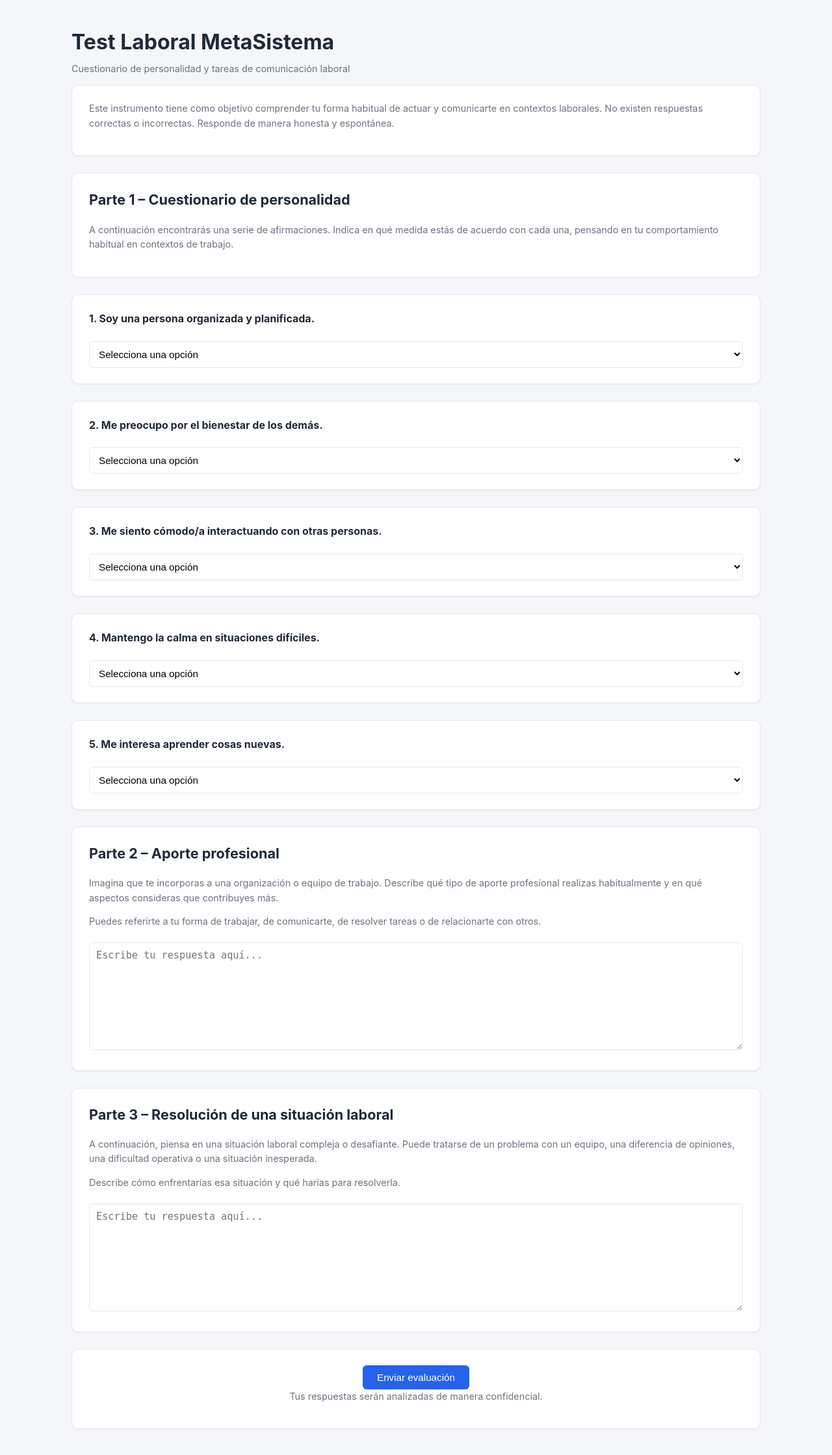
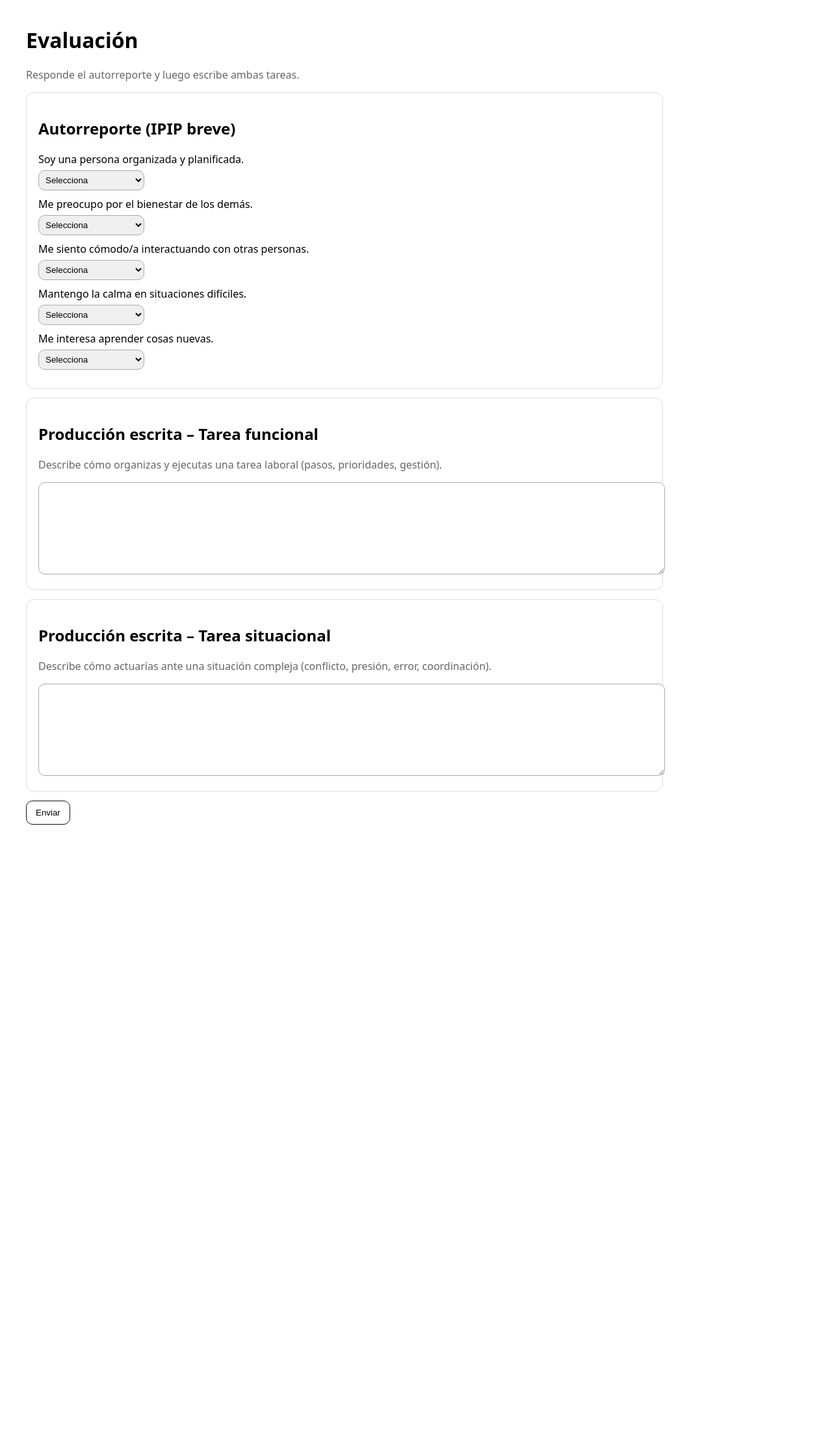
Before and after one commit to christiansotofajardo-cpu/test-laboral-metasistema, a FastAPI app: page /test in a window 1280 px wide. Shown: the whole page at 65% size. After the commit the page ends 1269 px from the top, so only its background shows below. Run offline with FastAPI, Linux system fonts and the light colour scheme.

Commit message:
Update test.html

```diff
--- a/templates/test.html
+++ b/templates/test.html
@@ -1,104 +1,56 @@
-<!DOCTYPE html>
+<!doctype html>
 <html lang="es">
 <head>
-  <meta charset="UTF-8">
-  <title>Test Laboral MetaSistema</title>
-  <link rel="stylesheet" href="/static/style.css">
+  <meta charset="utf-8">
+  <meta name="viewport" content="width=device-width,initial-scale=1">
+  <title>Test</title>
+  <style>
+    body{font-family:system-ui,-apple-system,Segoe UI,Roboto,Arial;margin:40px;max-width:980px}
+    .card{border:1px solid #ddd;border-radius:12px;padding:18px;margin:14px 0}
+    .row{display:flex;gap:10px;flex-wrap:wrap}
+    textarea{width:100%;min-height:120px;border:1px solid #aaa;border-radius:10px;padding:10px}
+    select{border:1px solid #aaa;border-radius:10px;padding:6px}
+    button{padding:10px 14px;border:1px solid #111;border-radius:10px;background:#fff;cursor:pointer}
+    .muted{color:#666}
+    .q{margin:10px 0}
+    .q label{display:block;margin-bottom:6px}
+  </style>
 </head>
+<body>
+  <h1>Evaluación</h1>
+  <p class="muted">Responde el autorreporte y luego escribe ambas tareas.</p>
 
-<body>
-  <div class="container">
-
-    <h1>Test Laboral MetaSistema</h1>
-    <p class="small">Cuestionario de personalidad y tareas de comunicación laboral</p>
-
+  <form method="post" action="/test">
     <div class="card">
-      <p class="small">
-        Este instrumento tiene como objetivo comprender tu forma habitual de actuar y comunicarte en contextos laborales.
-        No existen respuestas correctas o incorrectas. Responde de manera honesta y espontánea.
-      </p>
-    </div>
-
-    <form method="post">
-
-      <!-- ================================================= -->
-      <!-- PARTE 1: IPIP -->
-      <!-- ================================================= -->
-      <div class="card">
-        <h2>Parte 1 – Cuestionario de personalidad</h2>
-        <p class="small">
-          A continuación encontrarás una serie de afirmaciones. Indica en qué medida estás de acuerdo con cada una,
-          pensando en tu comportamiento habitual en contextos de trabajo.
-        </p>
-      </div>
-
+      <h2>Autorreporte (IPIP breve)</h2>
       {% for item in items %}
-      <div class="card">
-        <p><b>{{ loop.index }}. {{ item.text }}</b></p>
-        <select name="{{ item.id }}" required>
-          <option value="">Selecciona una opción</option>
-          <option value="1">Muy en desacuerdo</option>
-          <option value="2">En desacuerdo</option>
-          <option value="3">Neutral</option>
-          <option value="4">De acuerdo</option>
-          <option value="5">Muy de acuerdo</option>
+        <div class="q">
+          <label for="{{ item.id }}">{{ item.text }}</label>
+          <select name="{{ item.id }}" id="{{ item.id }}" required>
+            <option value="">Selecciona</option>
+            <option value="1">1 Muy en desacuerdo</option>
+            <option value="2">2 En desacuerdo</option>
+            <option value="3">3 Neutral</option>
+            <option value="4">4 De acuerdo</option>
+            <option value="5">5 Muy de acuerdo</option>
           </select>
         </div>
       {% endfor %}
-
-      <!-- ================================================= -->
-      <!-- PARTE 2: APORTE PROFESIONAL -->
-      <!-- ================================================= -->
-      <div class="card">
-        <h2>Parte 2 – Aporte profesional</h2>
-        <p class="small">
-          Imagina que te incorporas a una organización o equipo de trabajo.
-          Describe qué tipo de aporte profesional realizas habitualmente y en qué aspectos consideras que contribuyes más.
-        </p>
-        <p class="small muted">
-          Puedes referirte a tu forma de trabajar, de comunicarte, de resolver tareas o de relacionarte con otros.
-        </p>
-        <textarea
-          name="texto_funcional"
-          rows="8"
-          style="width:100%;"
-          placeholder="Escribe tu respuesta aquí..."
-          required></textarea>
     </div>
 
-      <!-- ================================================= -->
-      <!-- PARTE 3: SITUACIÓN LABORAL -->
-      <!-- ================================================= -->
     <div class="card">
-        <h2>Parte 3 – Resolución de una situación laboral</h2>
-        <p class="small">
-          A continuación, piensa en una situación laboral compleja o desafiante.
-          Puede tratarse de un problema con un equipo, una diferencia de opiniones, una dificultad operativa
-          o una situación inesperada.
-        </p>
-        <p class="small muted">
-          Describe cómo enfrentarías esa situación y qué harías para resolverla.
-        </p>
-        <textarea
-          name="texto_situacional"
-          rows="8"
-          style="width:100%;"
-          placeholder="Escribe tu respuesta aquí..."
-          required></textarea>
+      <h2>Producción escrita – Tarea funcional</h2>
+      <p class="muted">Describe cómo organizas y ejecutas una tarea laboral (pasos, prioridades, gestión).</p>
+      <textarea name="texto_funcional" required></textarea>
     </div>
 
-      <!-- ================================================= -->
-      <!-- ENVÍO -->
-      <!-- ================================================= -->
-      <div class="card center">
-        <button type="submit">Enviar evaluación</button>
-        <p class="small muted">
-          Tus respuestas serán analizadas de manera confidencial.
-        </p>
+    <div class="card">
+      <h2>Producción escrita – Tarea situacional</h2>
+      <p class="muted">Describe cómo actuarías ante una situación compleja (conflicto, presión, error, coordinación).</p>
+      <textarea name="texto_situacional" required></textarea>
     </div>
 
+    <button type="submit">Enviar</button>
   </form>
-
-  </div>
 </body>
 </html>
```
Lines whose indentation alone changed are shown as unchanged.
